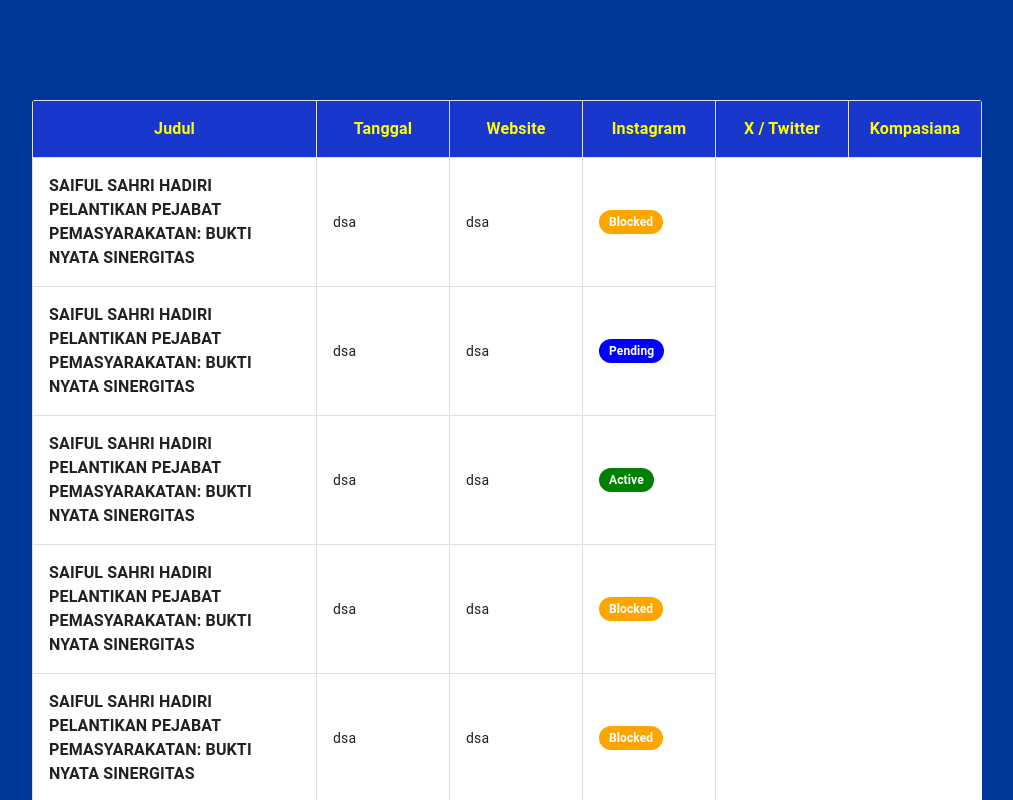
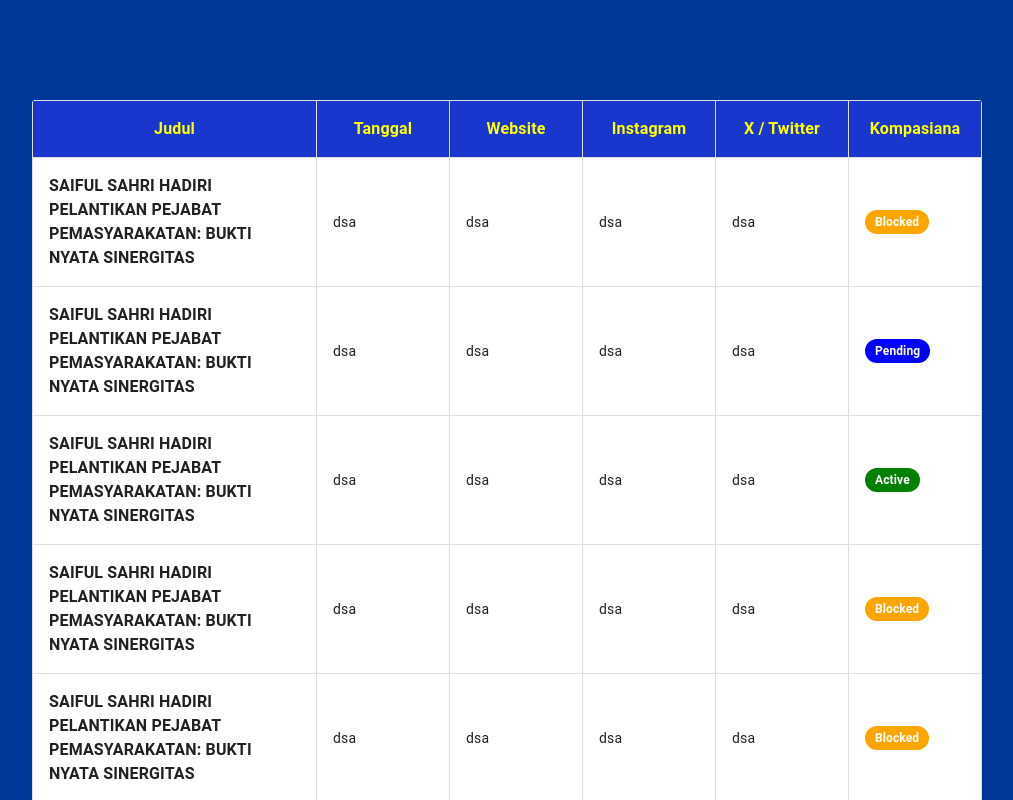
Before and after one commit to agussarifudin/latsarproject, a React (Create React App) app: page / in a window 1280 px wide. Shown: the top 800 px of the page, without its empty margins (133-1146 px from the left). Built offline with nearby package versions, Linux system fonts and the light colour scheme.

Commit message:
nambah table

```diff
--- a/src/Components/MTable.jsx
+++ b/src/Components/MTable.jsx
@@ -73,6 +73,8 @@ const [page, setPage] = React.useState(0);
               </TableCell>
 
               <TableCell>{row.joinDate}</TableCell>
+              <TableCell>{row.joinDate}</TableCell>
+              <TableCell>{row.joinDate}</TableCell>
 
               <TableCell><Typography fontWeight={"bold"} fontSize={"0.75rem"} color={'white'}
                 style={{
```
